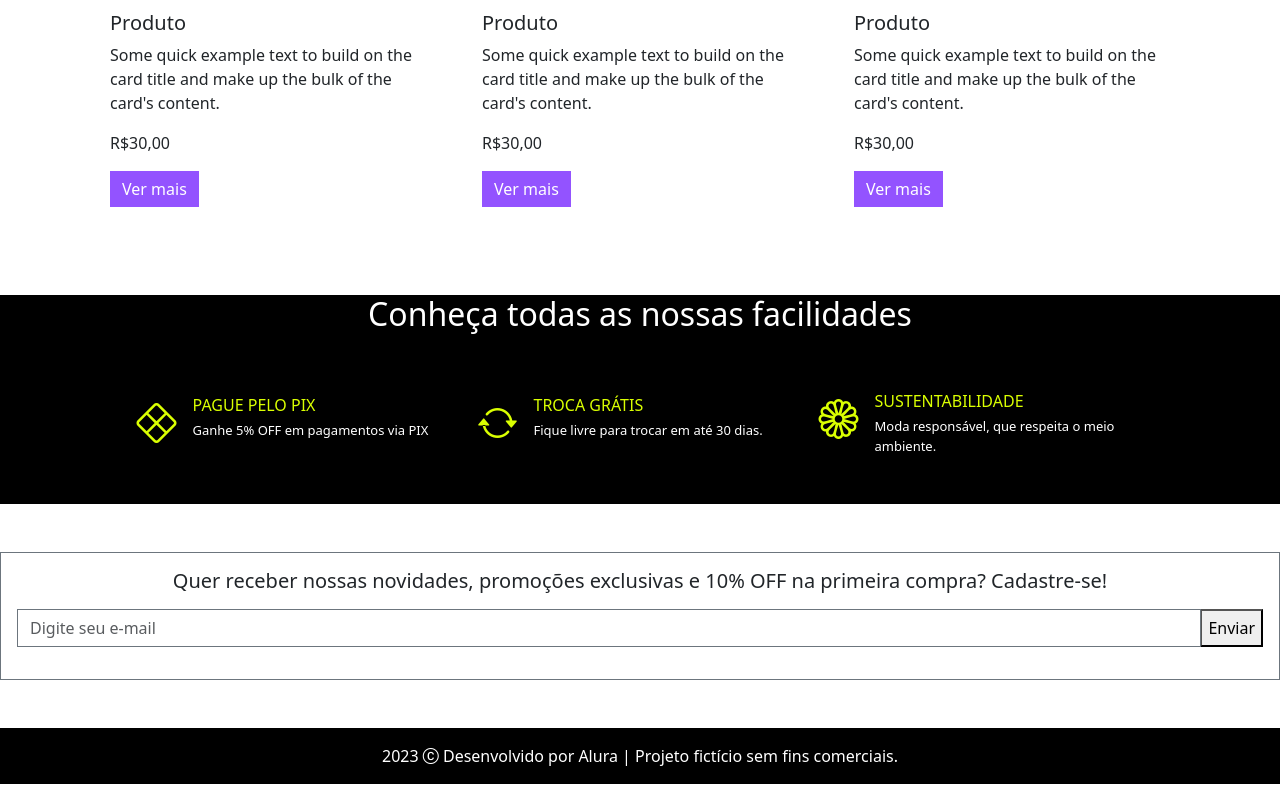
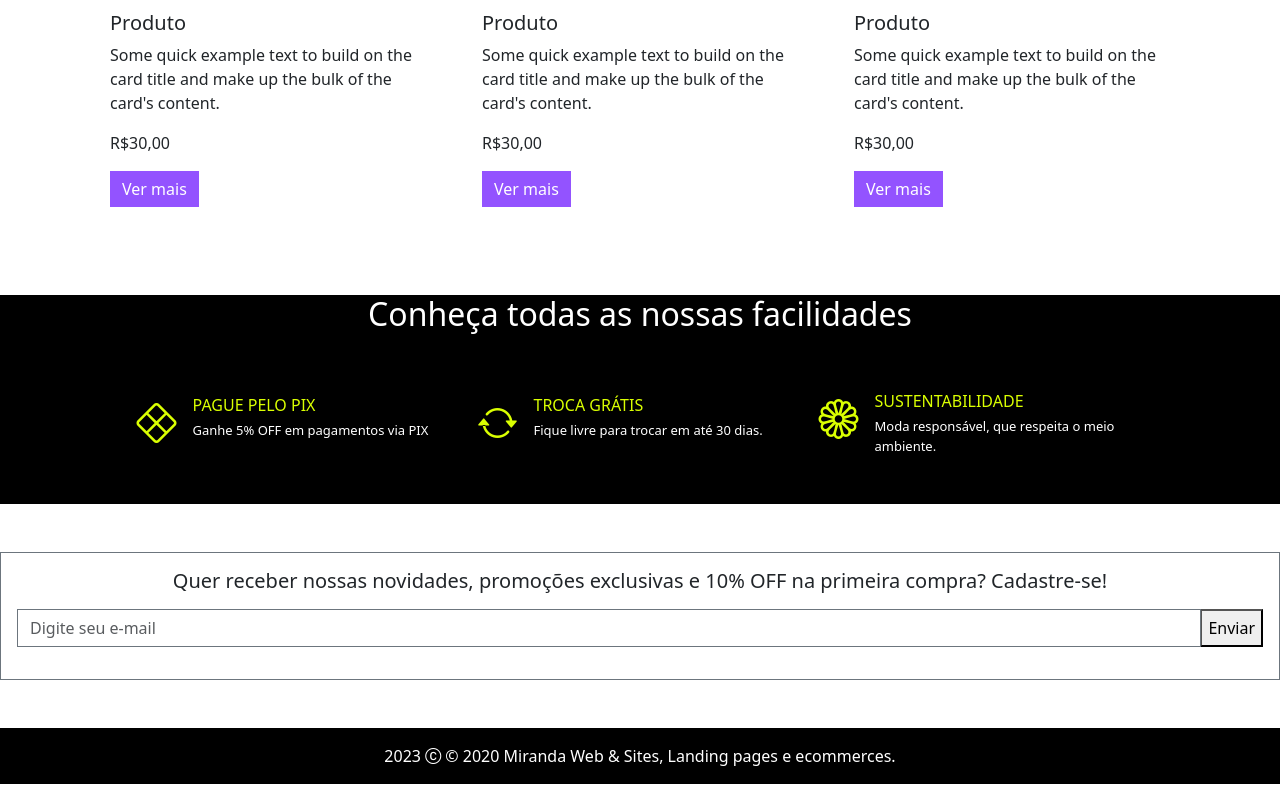
Before and after one commit to fbrnery/Projeto-Meteoro-bootstrap, a plain HTML site: page index.html in a window 1280 px wide. Shown: the part 2694-3494 px from the top of the page. Drawn offline with nearby package versions, Linux system fonts and the light colour scheme.

Commit message:
Atualização

```diff
--- a/index.html
+++ b/index.html
@@ -353,7 +353,7 @@
                 </section>
 
                 <footer class="text-center bg-black text-bg-dark">
-                    <p class="py-3">2023 <i class="bi bi-c-circle"></i> Desenvolvido por Alura | Projeto fictício sem fins comerciais.</p>
+                    <p class="py-3">2023 <i class="bi bi-c-circle"></i> &copy; 2020 Miranda Web & Sites, Landing pages e ecommerces.</p>
                 </footer>
             </main>
 
```
